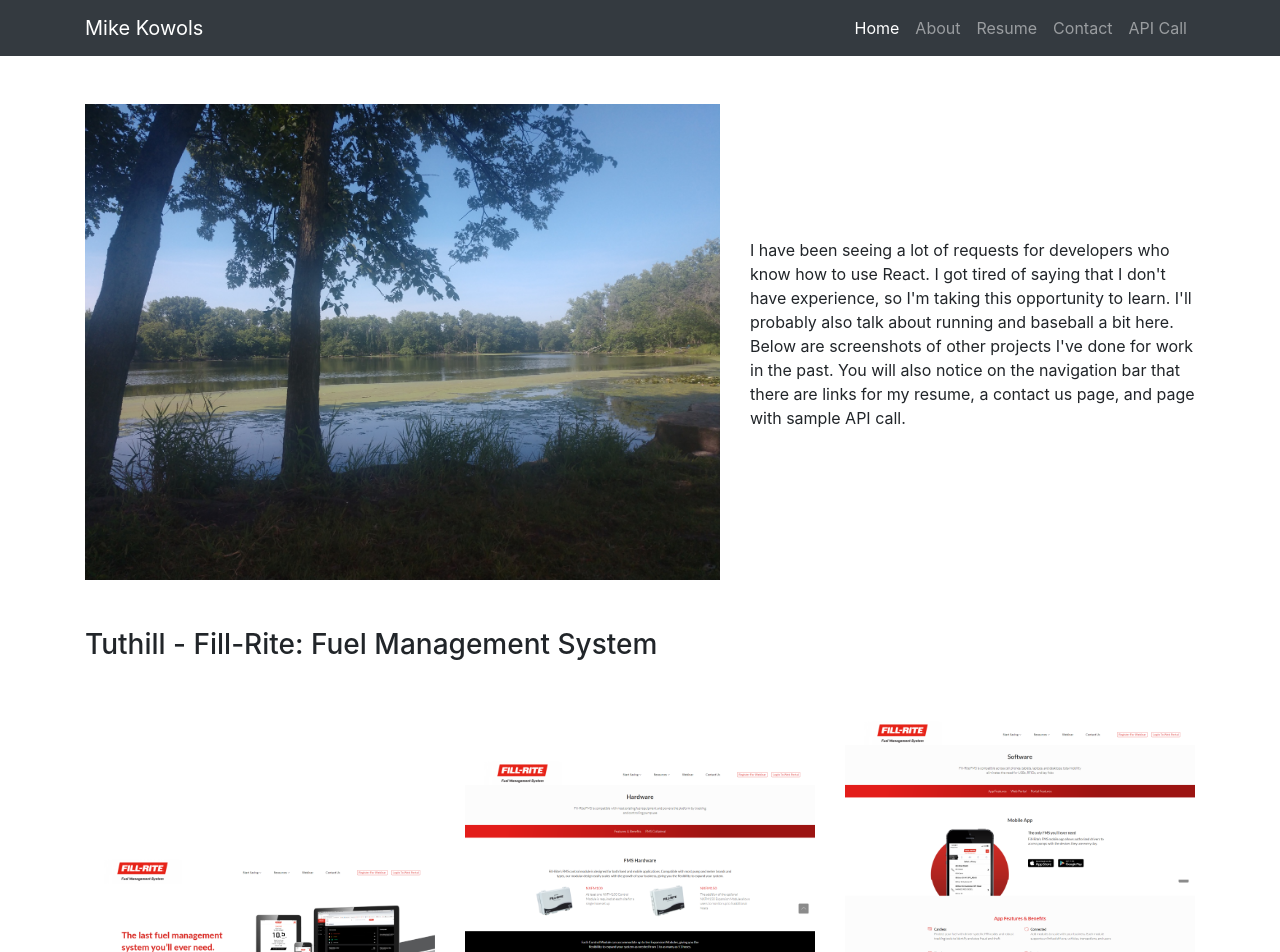
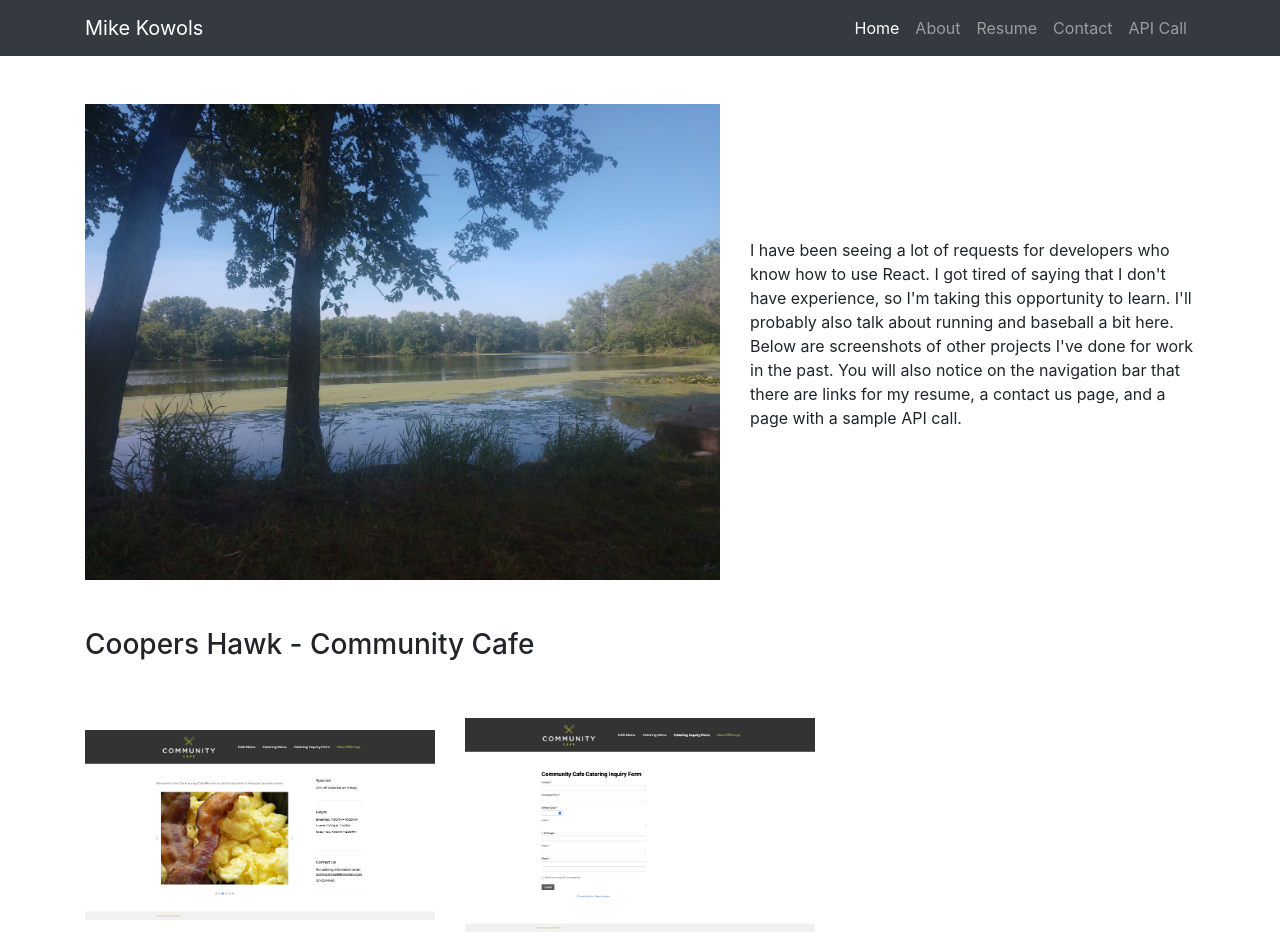
Before and after one commit to mikeKowols/reactSite, a React (Create React App) app: page / in a window 1280 px wide. Shown: the top 952 px of the page. Built offline with nearby package versions, Linux system fonts and the light colour scheme.

Commit message:
Added screenshots for Community Cafe

```diff
--- a/public/index.html
+++ b/public/index.html
@@ -24,7 +24,7 @@
       work correctly both with client-side routing and a non-root public URL.
       Learn how to configure a non-root public URL by running `npm run build`.
     -->
-    <title>React App</title>
+    <title>Mike Kowols</title>
   </head>
   <body>
     <noscript>You need to enable JavaScript to run this app.</noscript>
--- a/src/components/Home.jsx
+++ b/src/components/Home.jsx
@@ -24,6 +24,12 @@ import fms_knowledgeBase from './images/fms_knowledgeBase.png';
 import fms_software from './images/fms_software.png';
 import fms_videos from './images/fms_videos.png';
 
+
+/*Community Cafe*/
+import cc_contactUs from './images/cc_contactUs.png';
+import cc_home from './images/cc_home.png';
+
+
 function Home() {
   return (
     <div className="home">
@@ -35,11 +41,28 @@ function Home() {
           <div className="col-lg-5">
 
             <p>
-              I have been seeing a lot of requests for developers who know how to use React. I got tired of saying that I don't have experience, so I'm taking this opportunity to learn. I'll probably  also talk about running and baseball a bit here. Below are screenshots of other projects I've done for work in the past. You will also notice on the navigation bar that there are links for my resume, a contact us page, and page with sample API call.
+              I have been seeing a lot of requests for developers who know how to use React. I got tired of saying that I don't have experience, so I'm taking this opportunity to learn. I'll probably  also talk about running and baseball a bit here. Below are screenshots of other projects I've done for work in the past. You will also notice on the navigation bar that there are links for my resume, a contact us page, and a page with a sample API call.
             </p>
           </div>
         </div>
 		<div className="row align-items-center my-5">
+          <div className="col-lg-12">
+            <h3>Coopers Hawk - Community Cafe</h3>
+          </div>
+        </div>
+
+		<div className="row align-items-center my-5">
+          <div className="col-lg-4">
+             <img className="responsiveImage" src={cc_home} alt={cc_home} />
+          </div>
+		  <div className="col-lg-4">
+             <img className="responsiveImage" src={cc_contactUs} alt={cc_contactUs} />
+          </div>
+		  <div className="col-lg-4">
+
+          </div>
+        </div>
+      <div className="row align-items-center my-5">
           <div className="col-lg-12">
             <h3>Tuthill - Fill-Rite: Fuel Management System</h3>
           </div>
```
Also changed, not shown: src/components/images/cc_contactUs.png (added), src/components/images/cc_home.png (added).
